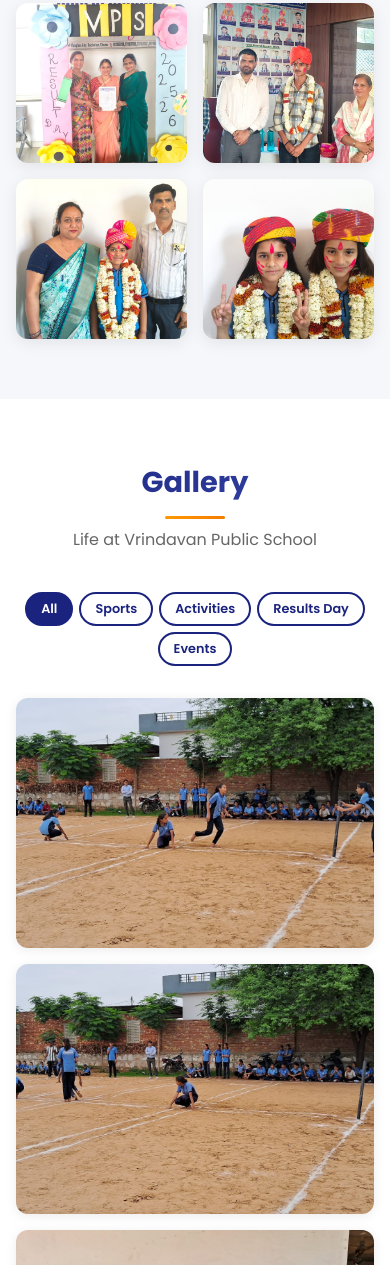
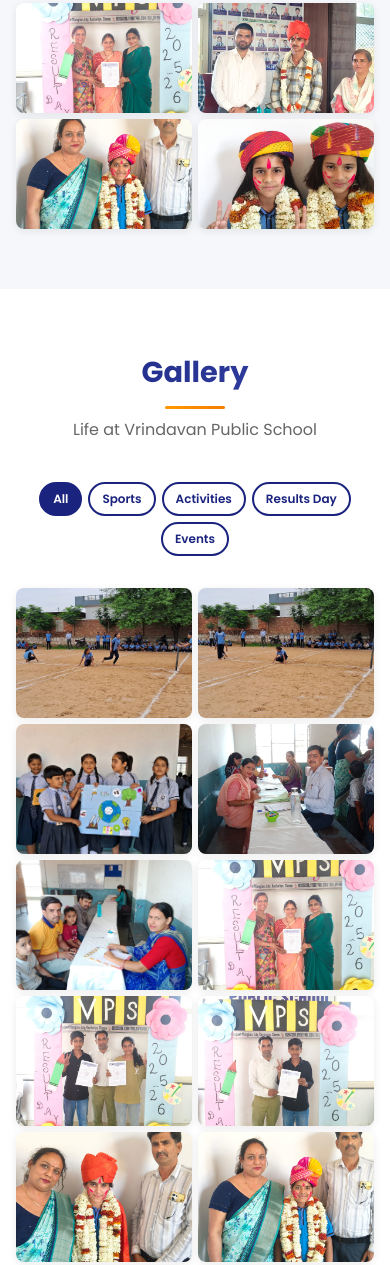
Before and after one commit to amitinait/vps, a plain HTML site: page index.html in a window 390 px wide. Shown: the part 8509-9774 px from the top of the page. Drawn offline with Linux system fonts and the light colour scheme.

Commit message:
css fixed

```diff
--- a/css/style.css
+++ b/css/style.css
@@ -680,14 +680,14 @@ body.lang-hi [data-lang="hi"] {
 .results-celebration-strip {
     display: grid;
     grid-template-columns: repeat(2, 1fr);
-    gap: 16px;
+    gap: 10px;
     margin-top: 20px;
 }
 
 .celebration-photo {
-    border-radius: 12px;
+    border-radius: 8px;
     overflow: hidden;
-    box-shadow: 0 4px 16px rgba(0, 0, 0, 0.08);
+    box-shadow: 0 2px 8px rgba(0, 0, 0, 0.08);
     transition: transform 0.3s;
 }
 
@@ -697,7 +697,7 @@ body.lang-hi [data-lang="hi"] {
 
 .celebration-photo img {
     width: 100%;
-    height: 220px;
+    height: 140px;
     object-fit: cover;
 }
 
@@ -731,13 +731,14 @@ body.lang-hi [data-lang="hi"] {
 
 .gallery-grid {
     display: grid;
-    gap: 16px;
+    grid-template-columns: repeat(2, 1fr);
+    gap: 10px;
 }
 
 .gallery-item {
-    border-radius: 12px;
+    border-radius: 8px;
     overflow: hidden;
-    box-shadow: 0 2px 12px rgba(0, 0, 0, 0.08);
+    box-shadow: 0 2px 8px rgba(0, 0, 0, 0.08);
     cursor: pointer;
     transition: transform 0.3s, box-shadow 0.3s, opacity 0.4s;
     position: relative;
@@ -748,13 +749,13 @@ body.lang-hi [data-lang="hi"] {
 }
 
 .gallery-item:hover {
-    transform: scale(1.03);
+    transform: scale(1.02);
     box-shadow: 0 8px 24px rgba(0, 0, 0, 0.15);
 }
 
 .gallery-item img {
     width: 100%;
-    height: 250px;
+    height: 160px;
     object-fit: cover;
     transition: transform 0.5s;
 }
@@ -768,17 +769,17 @@ body.lang-hi [data-lang="hi"] {
     bottom: 0;
     left: 0;
     right: 0;
-    padding: 12px 16px;
+    padding: 8px 10px;
     background: linear-gradient(transparent, rgba(0, 0, 0, 0.75));
     color: #fff;
-    font-size: 0.85rem;
+    font-size: 0.75rem;
     font-weight: 500;
-    transform: translateY(100%);
-    transition: transform 0.3s;
+    opacity: 0;
+    transition: opacity 0.3s;
 }
 
 .gallery-item:hover .gallery-caption {
-    transform: translateY(0);
+    opacity: 1;
 }
 
 /* ===== LIGHTBOX ===== */
@@ -1075,7 +1076,7 @@ body.lang-hi [data-lang="hi"] {
     }
 
     .gallery-item img {
-        height: 300px;
+        height: 200px;
     }
 
     .careers-grid {
@@ -1188,10 +1189,20 @@ body.lang-hi [data-lang="hi"] {
 
     .results-celebration-strip {
         grid-template-columns: 1fr 1fr;
+        gap: 6px;
     }
 
     .celebration-photo img {
-        height: 160px;
+        height: 110px;
+    }
+
+    .gallery-grid {
+        grid-template-columns: repeat(2, 1fr);
+        gap: 6px;
+    }
+
+    .gallery-item img {
+        height: 130px;
     }
 
     .gallery-filters {
@@ -1199,8 +1210,8 @@ body.lang-hi [data-lang="hi"] {
     }
 
     .filter-btn {
-        padding: 6px 14px;
-        font-size: 0.8rem;
+        padding: 6px 12px;
+        font-size: 0.75rem;
     }
 
     .admission-info h2 {
--- a/index.html
+++ b/index.html
@@ -18,7 +18,7 @@
     <link rel="preconnect" href="https://fonts.gstatic.com" crossorigin>
     <link href="https://fonts.googleapis.com/css2?family=Noto+Sans+Devanagari:wght@400;500;600;700&family=Poppins:wght@300;400;500;600;700&display=swap" rel="stylesheet">
 
-    <link rel="stylesheet" href="css/style.css">
+    <link rel="stylesheet" href="css/style.css?v=3">
 
     <!-- Structured Data -->
     <script type="application/ld+json">
```
